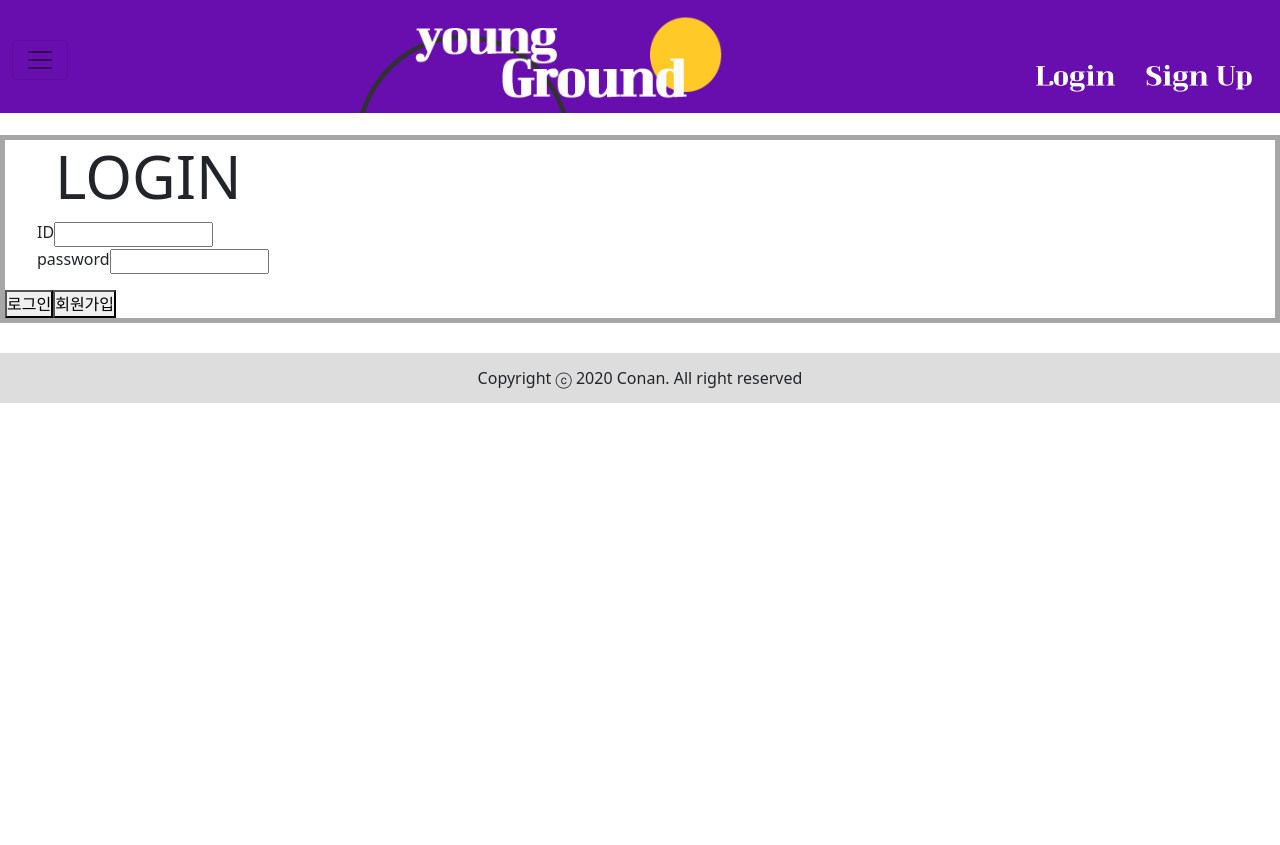
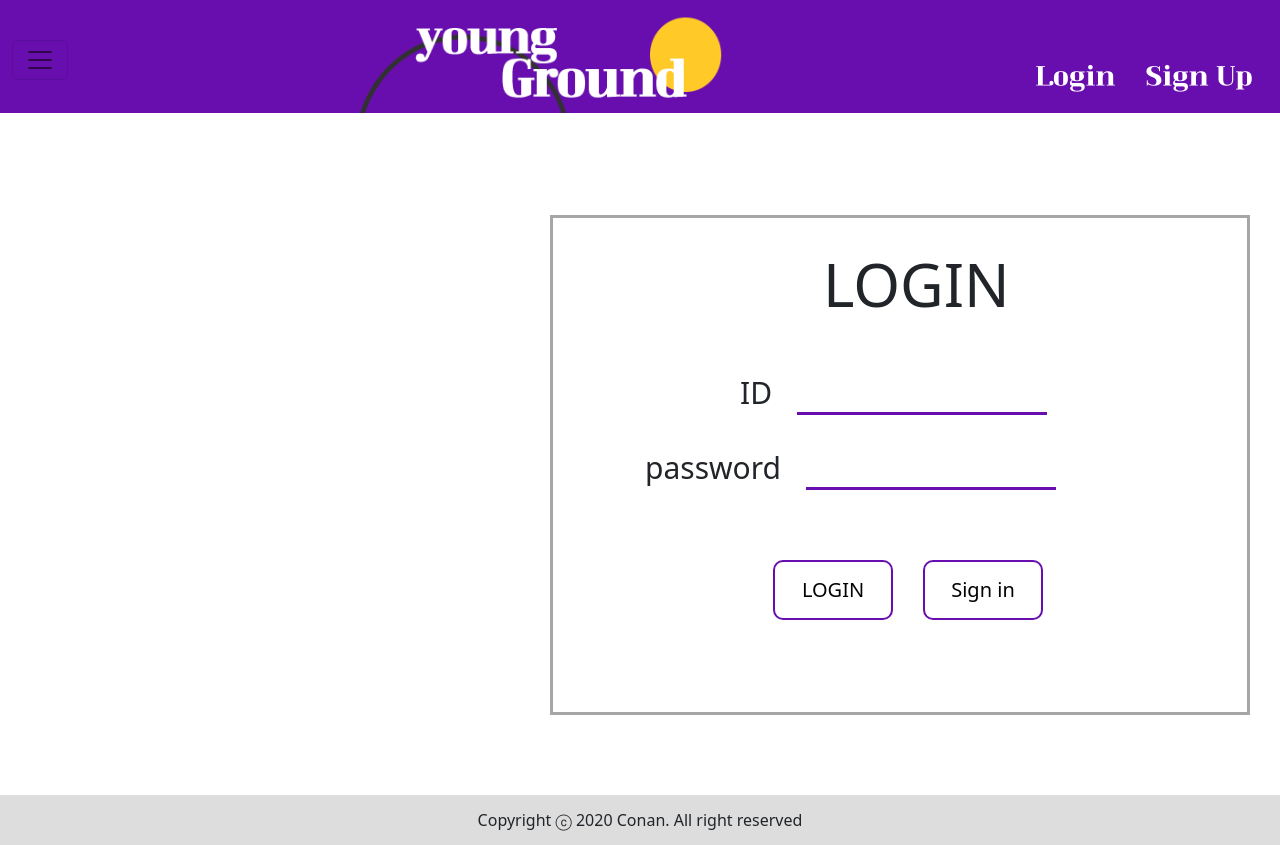
Before and after one commit to lukdown/vue-shopping, a Vue app: page /login in a window 1280 px wide. Before the commit the page ends 800 px from the top, so only its background shows below. Built offline with nearby package versions, Linux system fonts and the light colour scheme.

Commit message:
김수빈

```diff
--- a/src/assets/css/customer/Join.css
+++ b/src/assets/css/customer/Join.css
@@ -0,0 +1,40 @@
+#join-form{
+    border: 3px solid #a6a6a6;
+    width: 800px;
+    height: 600px;
+    margin-left: 470px;
+}
+
+#join-form h1{
+    font-size: 60px;
+    margin-left: 270px;
+    margin-top: 30px;
+    margin-bottom: 50px;
+}
+
+.join-table-li{
+    margin-left: 230px;
+    margin-bottom: 20px;
+}
+
+.join-label{
+    font-size: 20px;
+    margin-right: 30px;
+}
+
+.join-input{
+    border: 0px 0px 3px 0px;
+}
+
+#check-btn{
+    width: 80px;
+}
+
+#join-btn{
+    width: 150px;
+    height: 45px;
+    border-radius: 10px;
+    margin-top: 30px;
+    margin-left: 310px;
+    border: 3px solid #680eae;
+}
--- a/src/assets/css/customer/Login.css
+++ b/src/assets/css/customer/Login.css
@@ -1,8 +1,52 @@
 #Login-area{
-    border: 5px solid #a6a6a6;
+    border: 3px solid #a6a6a6;
+    width: 700px;
+    height: 500px;
+    margin-left: 550px;
+    margin-top: 100px;
+    margin-bottom: 80px;
 }
 
 #Login-h1{
     font-size: 60px;
-    margin-left: 50px;
+    margin-left: 270px;
+    margin-top: 30px;
+    margin-bottom: 50px;
 }
+
+.Login-label{
+    font-size: 30px;
+    margin-right: 25px;
+}
+
+.login-form-li{
+    margin-bottom: 30px;
+    margin-left: 60px;
+}
+
+.login-form-li:nth-child(1){
+    margin-left: 155px;
+}
+
+.login-input{
+    width: 250px;
+    border-top: none;
+    border-right: none;
+    border-left: none;
+    border-bottom: 3px solid #680eae;
+}
+
+#login-btns{
+    margin-left: 220px;
+}
+
+.login-btn{
+    width: 120px;
+    height: 60px;
+    margin-top: 40px;
+    margin-right: 30px;
+    border-radius: 10px;
+    font-size: 20px;
+    border: 2px solid #680eae;
+    background-color: #fff;
+}
--- a/src/views/customer/Main/JoinView.vue
+++ b/src/views/customer/Main/JoinView.vue
@@ -1,38 +1,40 @@
 <template>
     <AppHeader/>
     <div>
+        <div  id="join-form">
             <h1>회원가입</h1>
-        <form action="">
+            <form action="" id="join-table">
                 <ul>
-                <li>
-                    <label for="">id</label>
-                    <input type="text">
-                    <button>중복체크</button>
+                    <li class="join-table-li">
+                        <label for="" class="join-label">id</label>
+                        <input type="text" class="join-input">
+                        <button id="check-btn">중복체크</button>
                     </li>
-                <li>
-                    <label for="">이름</label>
-                    <input type="text">
+                    <li class="join-table-li">
+                        <label for="" class="join-label">이름</label>
+                        <input type="text" class="join-input">
                     </li>
-                <li>
-                    <label for="">비밀번호</label>
-                    <input type="password">
+                    <li class="join-table-li">
+                        <label for="" class="join-label">비밀번호</label>
+                        <input type="password" class="join-input">
                     </li>
-                <li>
-                    <label for="">휴대폰번호</label>
-                    <input type="text">
+                    <li class="join-table-li">
+                        <label for="" class="join-label">휴대폰번호</label>
+                        <input type="text" class="join-input">
                     </li>
-                <li>
-                    <label for="">성별</label>
+                    <li class="join-table-li">
+                        <label for="" class="join-label">성별</label>
                         <input type="radio">남자
                         <input type="radio">여자
                     </li>
-                <li>
-                    <label for="">나이</label>
-                    <input type="text">
+                    <li class="join-table-li">
+                        <label for="" class="join-label">나이</label>
+                        <input type="text" class="join-input">
                     </li>
                 </ul>
-            <button>회원가입하기</button>
+                <button id="join-btn">회원가입하기</button>
             </form>
+        </div>
         <AppFooter/>
     </div>
 </template>
--- a/src/views/customer/Main/LoginView.vue
+++ b/src/views/customer/Main/LoginView.vue
@@ -3,18 +3,20 @@
         <AppHeader/>
         <div id="Login-area">
             <h1 id="Login-h1">LOGIN</h1>
-            <ul>
-                <li>
-                    <label for="">ID</label>
-                    <input type="text">
+            <ul id="login-form">
+                <li class="login-form-li">
+                    <label for="" class="Login-label">ID</label>
+                    <input type="text" class="login-input">
                 </li>
-                <li>
-                    <label for="">password</label>
-                    <input type="password">
+                <li class="login-form-li">
+                    <label for="" class="Login-label">password</label>
+                    <input type="password" class="login-input">
                 </li>
             </ul>
-            <button>로그인</button>
-            <button>회원가입</button>
+            <div id="login-btns">
+                <button class="login-btn">LOGIN</button>
+                <button class="login-btn">Sign in</button>
+            </div>
         </div>
         <AppFooter/>
     </div>
```
Lines whose indentation alone changed are shown as unchanged.
